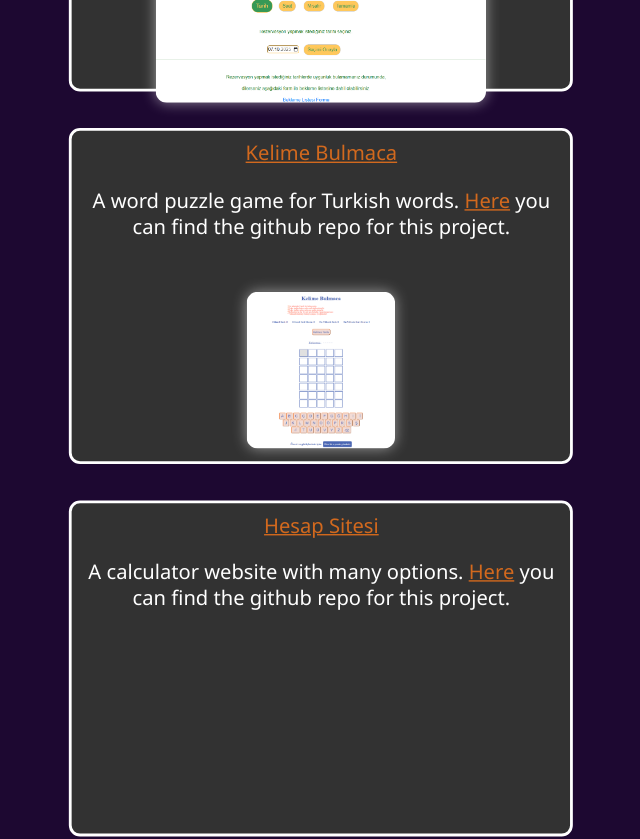
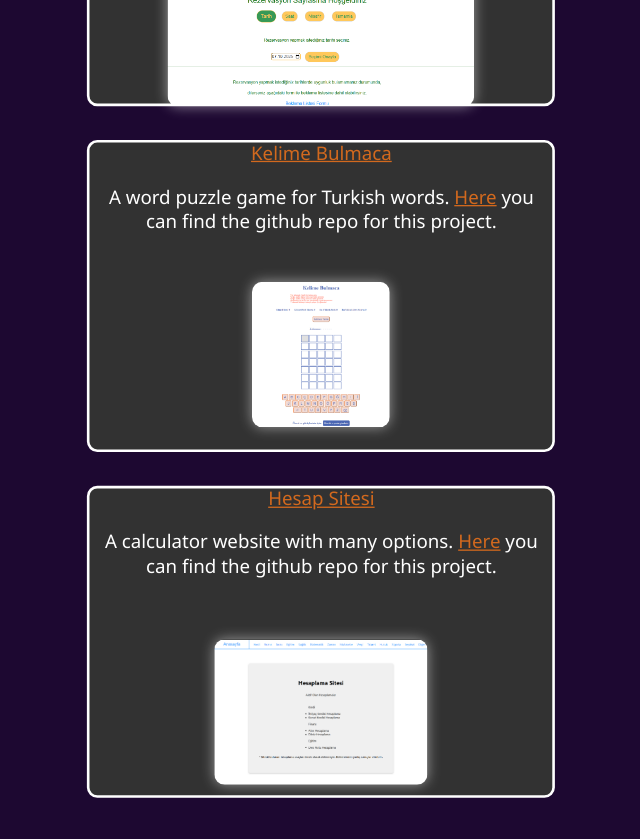
Before and after one commit to navillan/myPortfolio, a JavaScript app: page / in a window 1280 px wide. Shown: the part 1380-2219 px from the top of the page, without its empty margins (319-959 px from the left). Built offline with nearby package versions, Linux system fonts and the light colour scheme.

Commit message:
Project v0.8

```diff
--- a/src/components/mainBody.js
+++ b/src/components/mainBody.js
@@ -1,5 +1,6 @@
 import RestoranRezervasyon from "../images/restoranRezerve.PNG";
 import KelimeBulmaca from "../images/kelimeBulmacaImg.PNG";
+import HesaplamaSitesi from "../images/hesaplamaSitesi.PNG";
 
 function MyWorks() {
 
@@ -25,6 +26,7 @@ function MyWorks() {
           <div className="work-item-text">
             <a href="https://navillan.github.io/hesap/">Hesap Sitesi</a>
             <p>A calculator website with many options. <a href="https://github.com/navillan/hesaplamaSitesi" target="_blank" rel="noopener noreferrer">Here</a> you can find the github repo for this project.</p>
+            <img className="work-item-image hesap-sitesi-img" src={HesaplamaSitesi} alt="Hesap-Sitesi-Screenshot" />
           </div>
         </div>
       </div>
--- a/src/index.css
+++ b/src/index.css
@@ -133,6 +133,10 @@ body {
   color: chocolate;
 }
 
+.hesap-sitesi-img {
+  margin-top: 2rem;
+}
+
 .work-item:hover {
   border-width: 1px;
   transform: scale(1.8);
@@ -152,6 +156,11 @@ body {
 .work-item:hover .kelime-bulmaca-img {
   transform: scale(1.5);
 }
+
+.work-item:hover .hesap-sitesi-img {
+  transform: scale(1.5);
+}
+
 .work-item-text,
 .work-item-image {
   transition: transform 0.6s ease;
@@ -187,9 +196,16 @@ body {
   }
   .works-list {
     grid-auto-flow: row;
-    transform: scale(1.4);
+    transform: scale(1.3);
     margin-top: 13rem;
     transition: transform 0.6s ease;
+  }
+  .work-item-text {
+    margin-top: -0.5rem;
+  }
+  .work-item:hover .work-item-text {
+    transform: scale(0.9);
+    margin-top: -0.6rem;
   }
   .main-contact {
     margin-top: 13rem;
```
Also changed, not shown: src/images/hesaplamaSitesi.PNG (added).
